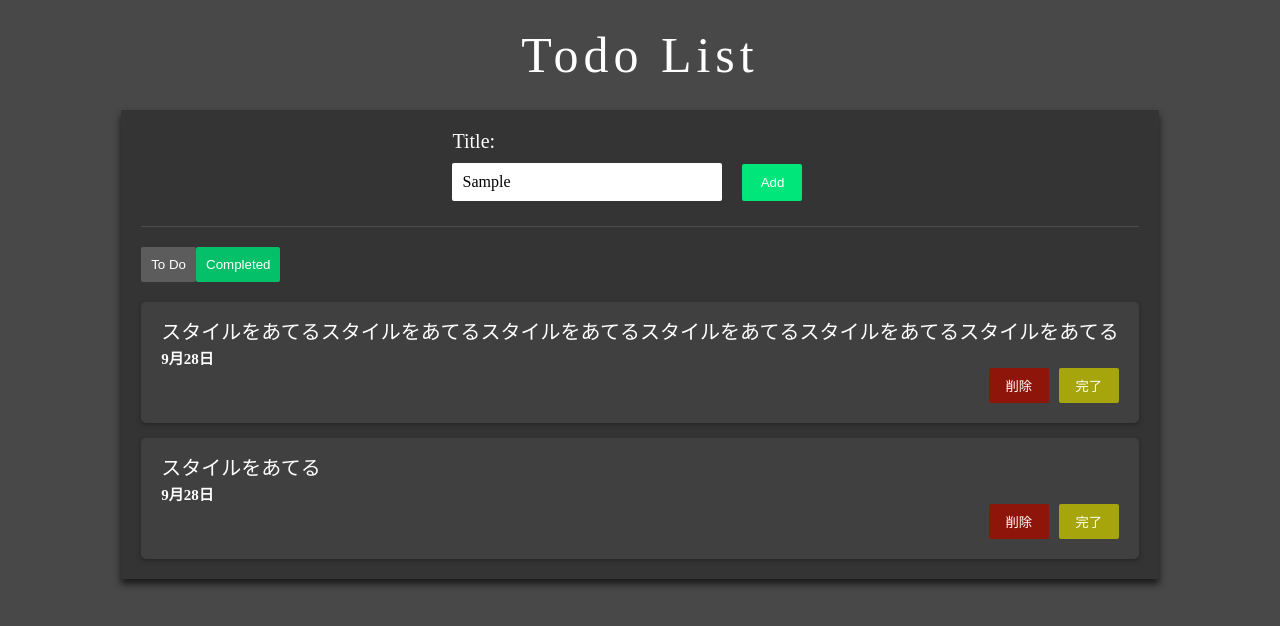
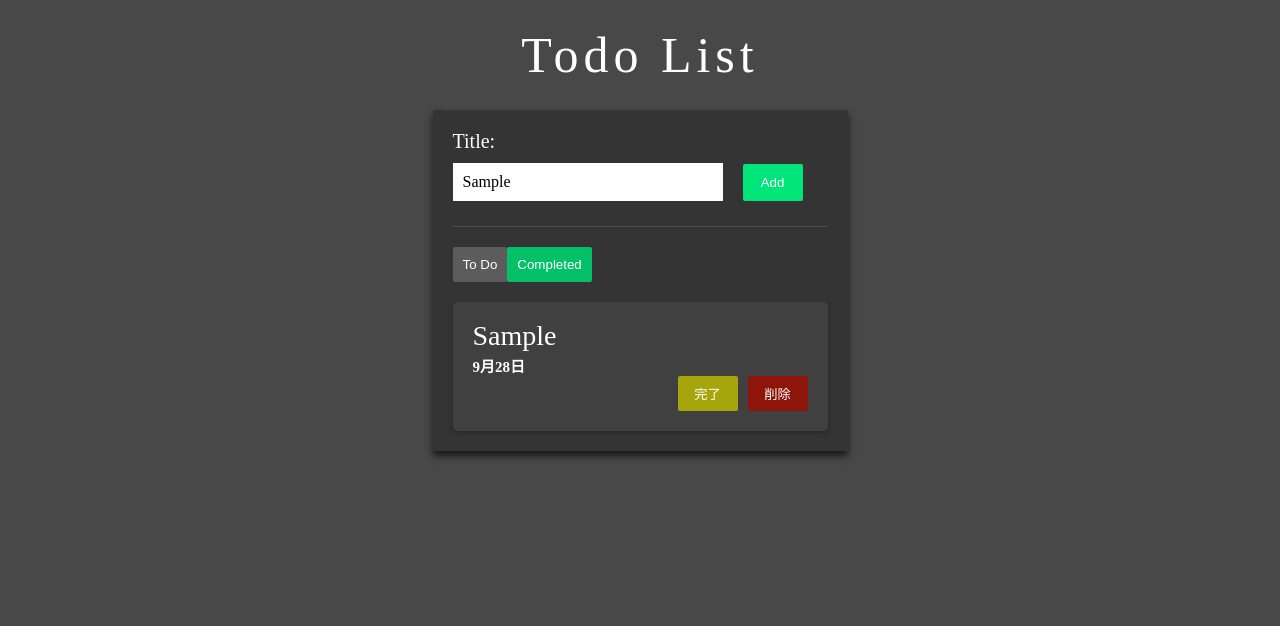
Before and after one commit to gakkunn/to-do-list-app, a React (Vite) app: page / in a window 1280 px wide. Both pictures are taken after typing "Sample" into the empty fields and a click on the button "Add". Shown: the top 626 px of the page. Built offline with nearby package versions, Linux system fonts and the light colour scheme.

Commit message:
[add]Todoの追加機能を設けた

```diff
--- a/src/App.css
+++ b/src/App.css
@@ -11,6 +11,7 @@
   text-align: center;
 }
 .todo-wrapper {
+  max-width: 1080px;
   background-color: #353434;
   padding: 20px;
   width: fit-content;
@@ -94,6 +95,8 @@
   box-shadow: 0px 2px 4px rgb(39, 38, 38);
 }
 .todo-list-item-title {
+  font-size: 28px;
+  font-weight: bold;
 }
 .todo-list-item-time {
   display: block;
@@ -108,8 +111,20 @@
 .todo-list-item-button {
   text-align: right;
 }
+.todo-list-item-complete {
+  margin-right: 10px;
+  background-color: rgb(166, 165, 11);
+  color: white;
+  border-radius: 2px;
+  border: none;
+  padding: 8px;
+  width: 60px;
+  cursor: pointer;
+}
+.todo-list-item-complete:hover {
+  background-color: rgb(166, 165, 11, 0.8);
+}
 .todo-list-item-delete {
-  margin-right: 10px;
   background-color: rgb(142 21 10);
   color: white;
   border-radius: 2px;
@@ -121,15 +136,3 @@
 .todo-list-item-delete:hover {
   background-color: rgb(142, 21, 10, 0.8);
 }
-.todo-list-item-complete {
-  background-color: rgb(166, 165, 11);
-  color: white;
-  border-radius: 2px;
-  border: none;
-  padding: 8px;
-  width: 60px;
-  cursor: pointer;
-}
-.todo-list-item-complete:hover {
-  background-color: rgb(166, 165, 11, 0.8);
-}
--- a/src/App.tsx
+++ b/src/App.tsx
@@ -1,10 +1,33 @@
-import { useState } from 'react';
-import reactLogo from './assets/react.svg';
-import viteLogo from '/vite.svg';
+import React, { MouseEvent, useState } from 'react';
 import './App.css';
 
 function App() {
-  const [count, setCount] = useState(0);
+  const [inputValue, setInputValue] = useState('');
+  const [todos, setTodos] = useState<Todo[]>([]);
+
+  type Todo = {
+    id: number;
+    inputValue: string;
+    checked: boolean;
+    completedOn?: string;
+  };
+
+  //入力値をinputValueに格納
+  const handleNewTodoTitle = (e: React.ChangeEvent<HTMLInputElement>) => {
+    setInputValue(e.target.value);
+  };
+
+  //inputValueを用いてtodosにオブジェクトを配列として格納
+  const handleSubmit = (e: React.MouseEvent<HTMLButtonElement>) => {
+    const newTodo: Todo = {
+      id: todos.length,
+      inputValue: inputValue,
+      checked: false,
+    };
+
+    setTodos([newTodo, ...todos]);
+    setInputValue('');
+  };
 
   return (
     <div className="App">
@@ -12,9 +35,13 @@ function App() {
       <div className="todo-wrapper">
         <div className="todo-input">
           <div className="todo-input-item">
+            <form onSubmit={(e) => e.preventDefault()}>
               <label>Title:</label>
-            <input />
-            <button>Add</button>
+              <input type="text" onChange={(e) => handleNewTodoTitle(e)} />
+              <button type="button" onClick={(e) => handleSubmit(e)}>
+                Add
+              </button>
+            </form>
           </div>
         </div>
         <div className="change-buttons-wrapper">
@@ -22,28 +49,18 @@ function App() {
           <button className="change-button-active">Completed</button>
         </div>
         <div className="todo-list-wrapper">
-          <div className="todo-list-item">
+          {todos.map((todo) => (
+            <div key={todo.id} className="todo-list-item">
               <div className="todo-list-item-title">
-              <h3>
-                スタイルをあてるスタイルをあてるスタイルをあてるスタイルをあてるスタイルをあてるスタイルをあてる
-              </h3>
+                <h3>{todo.inputValue}</h3>
                 <strong className="todo-list-item-time">9月28日</strong>
               </div>
               <div className="todo-list-item-button">
+                <button className="todo-list-item-complete">完了</button>
                 <button className="todo-list-item-delete">削除</button>
-              <button className="todo-list-item-complete">完了</button>
               </div>
             </div>
-          <div className="todo-list-item">
-            <div className="todo-list-item-title">
-              <h3>スタイルをあてる</h3>
-              <strong className="todo-list-item-time">9月28日</strong>
-            </div>
-            <div className="todo-list-item-button">
-              <button className="todo-list-item-delete">削除</button>
-              <button className="todo-list-item-complete">完了</button>
-            </div>
-          </div>
+          ))}
         </div>
       </div>
     </div>
```
Lines whose indentation alone changed are shown as unchanged.
